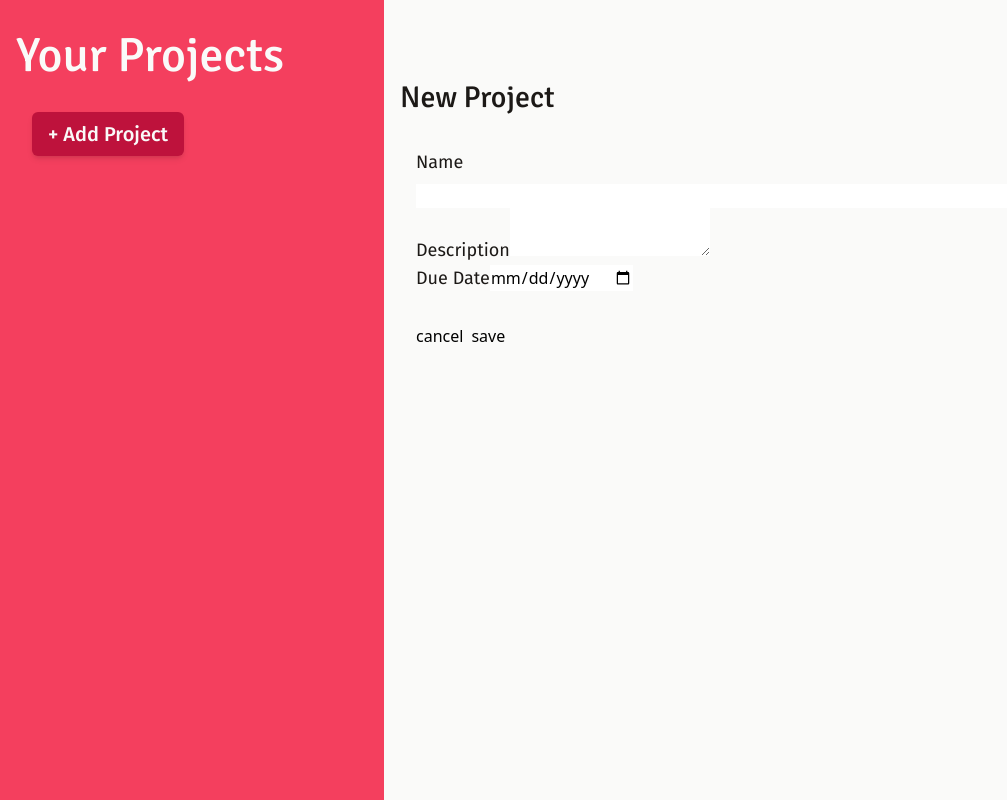
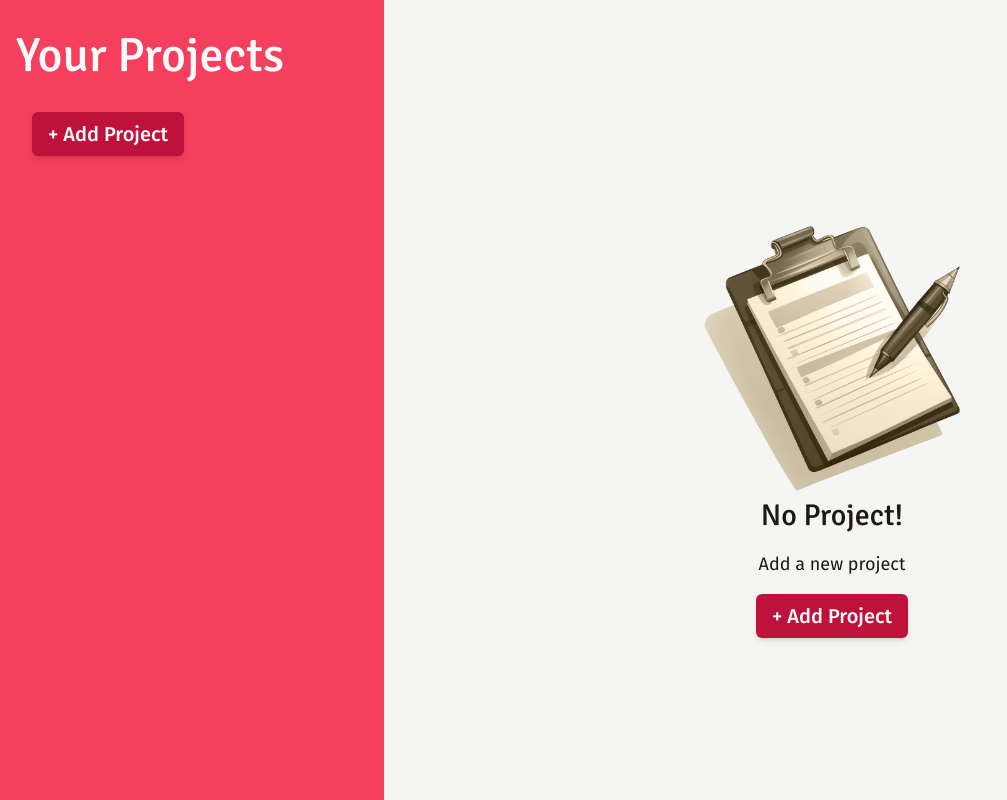
Before and after one commit to amir141592/Project-Managment-App, a React (Vite) app: page / in a window 1280 px wide. Shown: the whole page, without its empty margins (0-1007 px from the left). Built offline with nearby package versions, Linux system fonts and the light colour scheme.

Commit message:
finished styling the modal

```diff
--- a/index.html
+++ b/index.html
@@ -15,8 +15,9 @@
 	</head>
 	<body
 		id="body"
-		class="bg-stone-50"
+		class="bg-stone-100"
 	>
+		<div id="root-modal"></div>
 		<div
 			id="root"
 			class="flex"
--- a/src/App.jsx
+++ b/src/App.jsx
@@ -1,19 +1,90 @@
-import { useState } from "react";
+import { useRef, useState } from "react";
 import Menu from "./components/Menu";
 import NewProject from "./components/NewProject";
+import NoProject from "./components/NoProject";
+import Modal from "./components/Modal";
 
 function App() {
 	const [projects, setProjects] = useState([]);
+	const [appState, setAppState] = useState("NO_PROJECT");
+	const [selectedProject, setSelectedProject] = useState(undefined);
 
-	function handleAddProject() {}
+	const errorModal = useRef();
+
+	let mainContent;
+	let showErrorModal = false;
+
+	function handleAddProject() {
+		setAppState("ADD_PROJECT");
+	}
+
+	function handleCancelAddProject() {
+		setAppState("NO_PROJECT");
+	}
+
+	function handleSaveProject({ name, description, dueDate }) {
+		if (name.trim() === "" || description.trim() === "" || dueDate.trim() === "") {
+			errorModal.current.open();
+			return;
+		}
+
+		setProjects((curProjects) => [
+			...curProjects,
+			{
+				id: Math.round(Math.random() * 100000),
+				name,
+				description,
+				dueDate,
+			},
+		]);
+	}
+
+	function handleSelectProject(id) {
+		setSelectedProject(projects.find(({ id: _id }) => _id === id));
+	}
+
+	if (projects.length && !selectedProject) setSelectedProject(projects[0]);
+
+	switch (appState) {
+		case "ADD_PROJECT":
+			mainContent = (
+				<NewProject
+					handleCancelAddProject={handleCancelAddProject}
+					handleSaveProject={handleSaveProject}
+				/>
+			);
+			break;
+
+		case "NO_PROJECT":
+			mainContent = <NoProject handleAddProject={handleAddProject} />;
+			break;
+
+		case "SHOW_PROJECT":
+			break;
+
+		default:
+			mainContent = <NoProject handleAddProject={handleAddProject} />;
+			break;
+	}
 
 	return (
 		<>
+			<Modal ref={errorModal}>
+				<h2 className="mb-4 text-stone-900 text-3xl font-signika font-medium">Invalid Inputs</h2>
+				<p className="text-stone-900 text-lg font-fira-sans">Make sure all inputs have a value</p>
+			</Modal>
 			<Menu
 				projects={projects}
+				selectedProject={selectedProject}
 				handleAddProject={handleAddProject}
+				handleSelectProject={handleSelectProject}
 			/>
-			<NewProject />
+			<div
+				className="h-screen px-4 pt-20 pb-4"
+				style={{ width: "calc(100% - 384px)" }}
+			>
+				{mainContent}
+			</div>
 		</>
 	);
 }
--- /dev/null
+++ b/src/components/AddProjectButton.jsx
@@ -0,0 +1,11 @@
+export default function AddProjectButton({ menu, ...props }) {
+	return (
+		<button
+			className="w-fit px-4 py-2 shadow-md capitalize text-xl text-stone-50 font-fira-sans font-medium rounded-md bg-rose-700 hover:bg-rose-800 hover:shadow-lg"
+			style={menu ? { marginLeft: "32px" } : undefined}
+			{...props}
+		>
+			+ add project
+		</button>
+	);
+}
--- a/src/components/Menu.jsx
+++ b/src/components/Menu.jsx
@@ -1,16 +1,26 @@
-export default function Menu({ projects, handleAddProject }) {
+import AddProjectButton from "./AddProjectButton";
+
+export default function Menu({ projects, selectedProject, handleAddProject, handleSelectProject }) {
 	return (
-		<aside className="w-96 h-screen flex flex-col gap-8 px-4 pt-8 pb-4 bg-rose-500">
-			<h1 className="capitalize text-stone-50 text-5xl font-signika font-medium">your projects</h1>
-			<button
-				className="w-fit px-4 py-2 ml-4 shadow-md capitalize text-xl text-stone-50 font-fira-sans font-medium rounded-md bg-rose-700 hover:bg-rose-800 hover:shadow-lg"
+		<aside className="w-96 h-screen flex flex-col gap-8 pt-8 pb-4 bg-rose-500">
+			<h1 className="mx-4 w-full text-left capitalize text-stone-50 text-5xl font-signika font-medium">your projects</h1>
+			<AddProjectButton
+				menu={true}
 				onClick={handleAddProject}
-			>
-				+ add project
-			</button>
-			<menu>
-				{projects.map(({ name }, index) => (
-					<li key={index}>{name}</li>
+			/>
+			<menu className="w-full">
+				{projects.map(({ id, name }) => (
+					<li
+						key={id}
+						className={
+							selectedProject && id === selectedProject.id
+								? "w-full pl-8 pr-4 py-2 text-stone-50 font-signika font-medium text-xl cursor-pointer bg-rose-400 shadow"
+								: "w-full pl-8 pr-4 py-2 text-stone-50 font-signika font-medium text-xl cursor-pointer hover:bg-rose-400 hover:shadow"
+						}
+						onClick={() => handleSelectProject(id)}
+					>
+						{name}
+					</li>
 				))}
 			</menu>
 		</aside>
--- /dev/null
+++ b/src/components/Modal.jsx
@@ -0,0 +1,32 @@
+import { forwardRef, useImperativeHandle, useRef } from "react";
+import { createPortal } from "react-dom";
+
+const Modal = forwardRef(function Modal({ children }, ref) {
+	const modal = useRef();
+
+	useImperativeHandle(ref, () => ({
+		open() {
+			modal.current.showModal();
+		},
+	}));
+
+	return createPortal(
+		<dialog
+			ref={modal}
+			className="p-4 rounded-md bg-stone-100"
+		>
+			{children}
+			<form
+				method="dialog"
+				className="mt-4"
+			>
+				<button className="px-4 py-1 capitalize font-fira-sans font-medium text-lg rounded-md text-stone-50 bg-rose-700 shadow-md hover:bg-rose-800 hover:shadow-lg">
+					OK
+				</button>
+			</form>
+		</dialog>,
+		document.getElementById("root-modal")
+	);
+});
+
+export default Modal;
--- a/src/components/NewProject.jsx
+++ b/src/components/NewProject.jsx
@@ -1,11 +1,14 @@
-export default function NewProject() {
+import { useRef } from "react";
+
+export default function NewProject({ handleCancelAddProject, handleSaveProject }) {
+	const name = useRef();
+	const description = useRef();
+	const dueDate = useRef();
+
 	return (
-		<div
-			className="px-4 pt-20 pb-4"
-			style={{ width: "calc(100% - 384px)" }}
-		>
+		<>
 			<h2 className="capitalize text-stone-900 text-3xl font-signika font-medium">new project</h2>
-			<form className="flex flex-col pl-4 mt-8">
+			<form className="flex flex-col gap-4 pl-4 mt-8">
 				<div className="flex flex-col gap-2">
 					<label
 						htmlFor="name"
@@ -16,18 +19,24 @@ export default function NewProject() {
 					<input
 						type="text"
 						id="name"
+						className="w-64 p-1 font-signika rounded border"
+						ref={name}
 					/>
 				</div>
-				<div>
+				<div className="flex flex-col gap-2">
 					<label
 						htmlFor="description"
 						className="text-stone-900 text-lg font-fira-sans capitalize"
 					>
 						description
 					</label>
-					<textarea id="description"></textarea>
+					<textarea
+						id="description"
+						className="w-64 h-16 p-1 font-signika rounded border resize-none"
+						ref={description}
+					></textarea>
 				</div>
-				<div>
+				<div className="flex flex-col gap-2">
 					<label
 						htmlFor="due-date"
 						className="text-stone-900 text-lg font-fira-sans capitalize"
@@ -37,13 +46,27 @@ export default function NewProject() {
 					<input
 						type="date"
 						id="due-date"
+						className="w-64 p-1 font-signika rounded border"
+						ref={dueDate}
 					/>
 				</div>
 			</form>
 			<div className="flex gap-2 pl-4 mt-8">
-				<button>cancel</button>
-				<button>save</button>
+				<button
+					className="px-4 py-1 capitalize font-fira-sans font-medium text-lg text-rose-700 hover:text-rose-800"
+					onClick={handleCancelAddProject}
+				>
+					cancel
+				</button>
+				<button
+					className="px-4 py-1 capitalize font-fira-sans font-medium text-lg rounded-md text-stone-50 bg-rose-700 shadow-md hover:bg-rose-800 hover:shadow-lg"
+					onClick={() =>
+						handleSaveProject({ name: name.current.value, description: description.current.value, dueDate: dueDate.current.value })
+					}
+				>
+					save
+				</button>
 			</div>
-		</div>
+		</>
 	);
 }
--- /dev/null
+++ b/src/components/NoProject.jsx
@@ -0,0 +1,20 @@
+import AddProjectButton from "./AddProjectButton";
+
+import noProjectImg from "../assets/no-projects.png";
+
+export default function NoProject({ handleAddProject }) {
+	return (
+		<div className="w-full h-full flex flex-col items-center justify-center gap-4">
+			<div className="w-64 h-64">
+				<img
+					src={noProjectImg}
+					alt="no project image"
+					className="w-full h-auto"
+				/>
+			</div>
+			<h2 className="text-stone-900 text-3xl font-signika font-medium">No Project!</h2>
+			<p className="text-stone-900 text-lg font-fira-sans">Add a new project</p>
+			<AddProjectButton onClick={handleAddProject} />
+		</div>
+	);
+}
```
